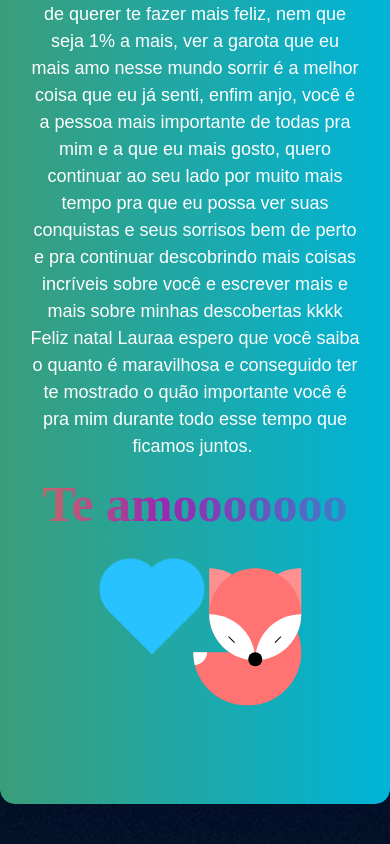
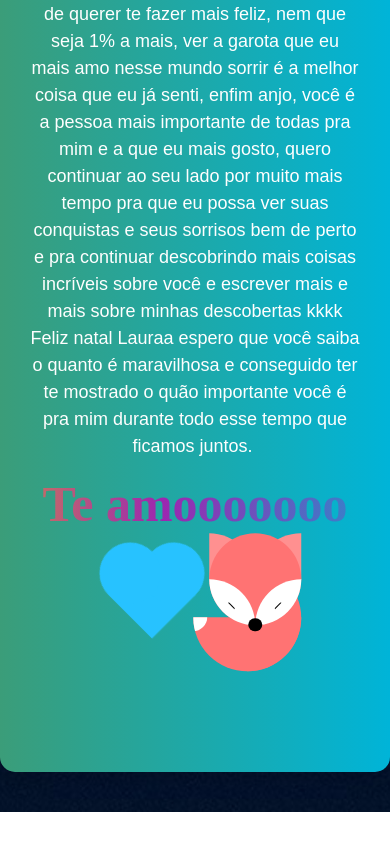
Before and after one commit to tonymarcos/L, a plain HTML site: page shwas.html in a window 390 px wide. Shown: the part 987-1831 px from the top of the page. After the commit the page ends 1799 px from the top, so only its background shows below. Drawn offline with Linux system fonts and the light colour scheme.

Commit message:
Update style.css

```diff
--- a/style.css
+++ b/style.css
@@ -312,7 +312,7 @@ body {
   }
 }
 
-@media (max-width: 900px) {
+@media (max-width: 950px) {
 
   .teamo {
     padding-bottom: 12%;
@@ -367,7 +367,7 @@ body {
 
 
   .fox {
-    margin-top: 22%;
+    margin-top: 10%;
     width: 107.5px;
     height: 137.5px;
     display: block;
```
